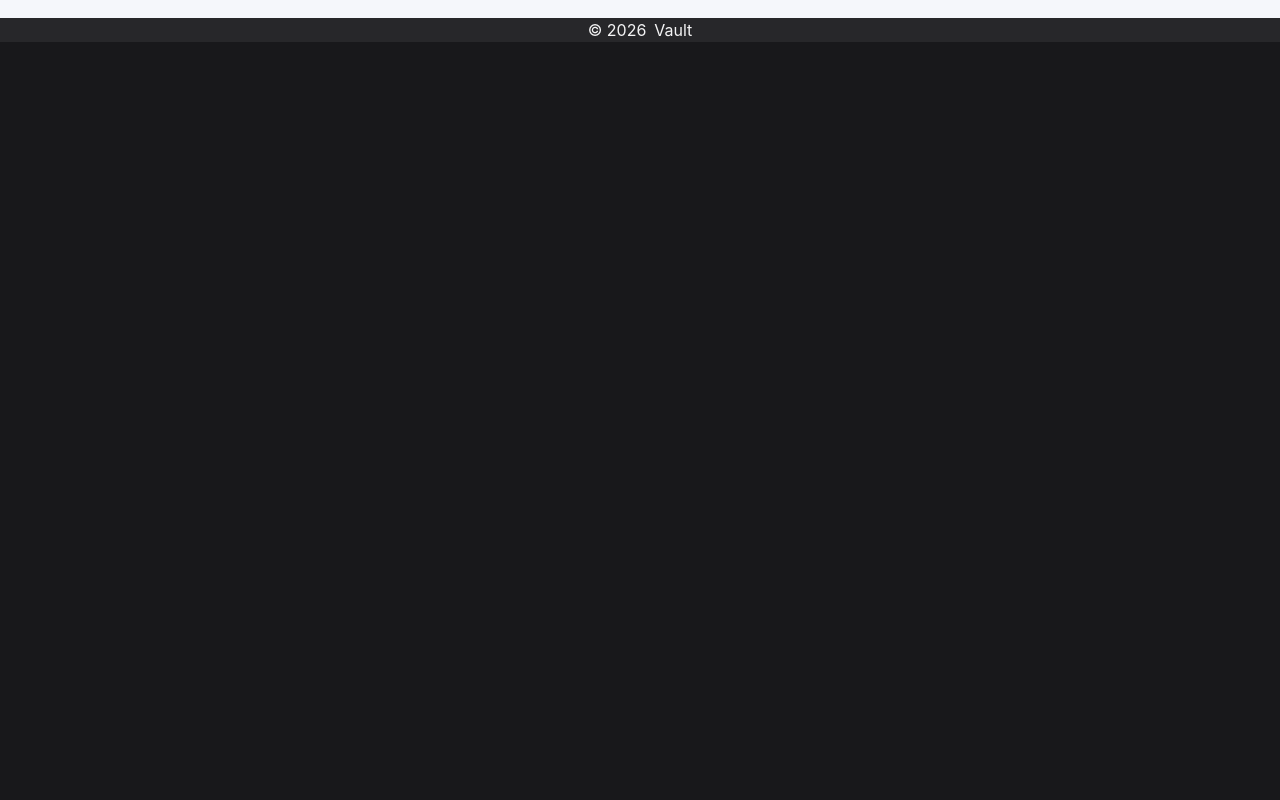
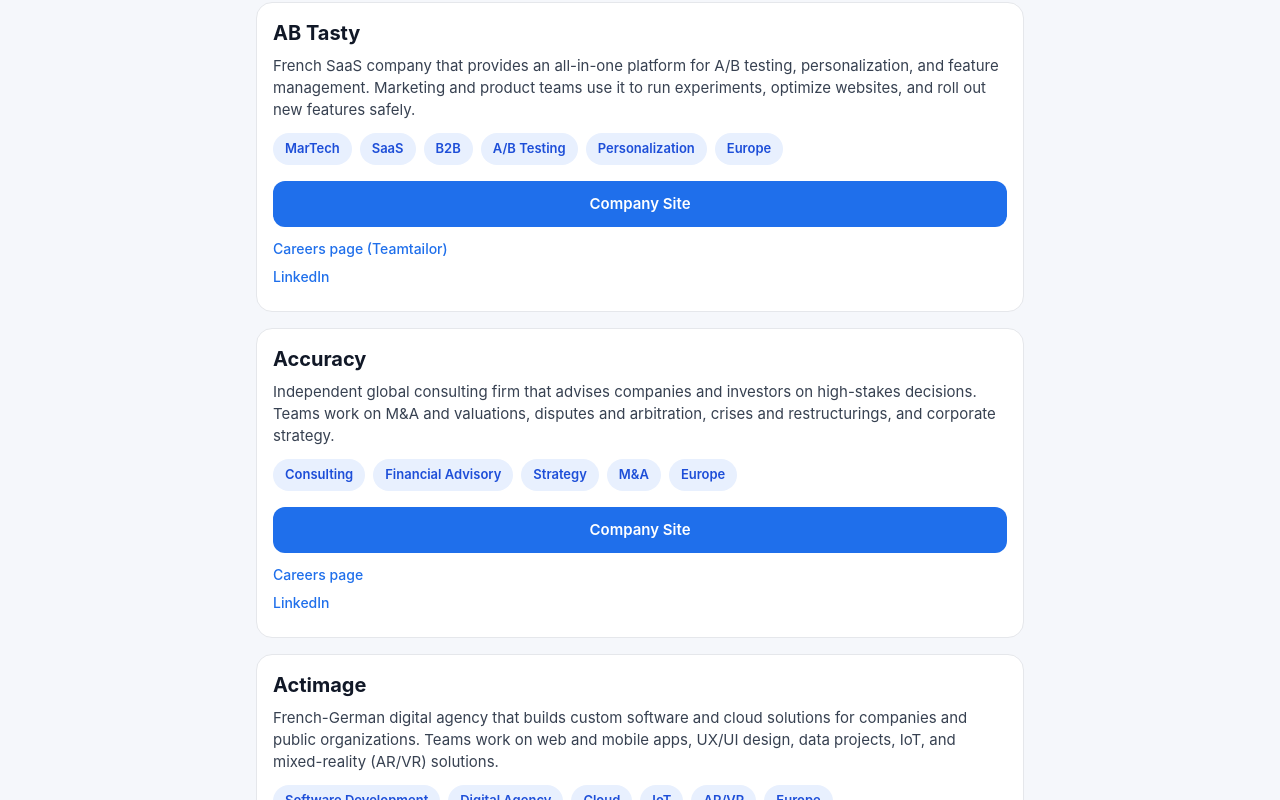
Before and after one commit to Dimterion/vault, a React (Vite) app: page /listings in a window 1280 px wide. Shown: the part 800-1600 px from the top of the page. Before the commit the page ends 842 px from the top, so only its background shows below. Built offline with nearby package versions, Linux system fonts and the light colour scheme.

Commit message:
adjust data file for listings

```diff
--- a/src/features/listings/data.ts
+++ b/src/features/listings/data.ts
@@ -61,4 +61,75 @@ export const listings: JobListing[] = [
       },
     ],
   },
+  {
+    id: "ab_tasty",
+    title: "AB Tasty",
+    websiteUrl: "https://www.abtasty.com",
+    description:
+      "French SaaS company that provides an all-in-one platform for A/B testing, personalization, and feature management. Marketing and product teams use it to run experiments, optimize websites, and roll out new features safely.",
+    // imageKey: "placeholder",
+    tags: [
+      "MarTech",
+      "SaaS",
+      "B2B",
+      "A/B Testing",
+      "Personalization",
+      "Europe",
+    ],
+    extraLinks: [
+      {
+        label: "Careers page (Teamtailor)",
+        url: "https://careers.abtasty.com",
+      },
+      {
+        label: "LinkedIn",
+        url: "https://www.linkedin.com/company/ab-tasty",
+      },
+    ],
+  },
+  {
+    id: "accuracy",
+    title: "Accuracy",
+    websiteUrl: "https://www.accuracy.com",
+    description:
+      "Independent global consulting firm that advises companies and investors on high-stakes decisions. Teams work on M&A and valuations, disputes and arbitration, crises and restructurings, and corporate strategy.",
+    // imageKey: "placeholder",
+    tags: ["Consulting", "Financial Advisory", "Strategy", "M&A", "Europe"],
+    extraLinks: [
+      {
+        label: "Careers page",
+        url: "https://www.accuracy.com/careers",
+      },
+      {
+        label: "LinkedIn",
+        url: "https://www.linkedin.com/company/accuracy",
+      },
+    ],
+  },
+  {
+    id: "actimage",
+    title: "Actimage",
+    websiteUrl: "https://www.actimage.com",
+    description:
+      "French-German digital agency that builds custom software and cloud solutions for companies and public organizations. Teams work on web and mobile apps, UX/UI design, data projects, IoT, and mixed-reality (AR/VR) solutions.",
+    // imageKey: "placeholder",
+    tags: [
+      "Software Development",
+      "Digital Agency",
+      "Cloud",
+      "IoT",
+      "AR/VR",
+      "Europe",
+    ],
+    extraLinks: [
+      {
+        label: "Careers page (Teamtailor)",
+        url: "https://jobs.actimage.com",
+      },
+      {
+        label: "LinkedIn",
+        url: "https://www.linkedin.com/company/actimage",
+      },
+    ],
+  },
 ];
```
